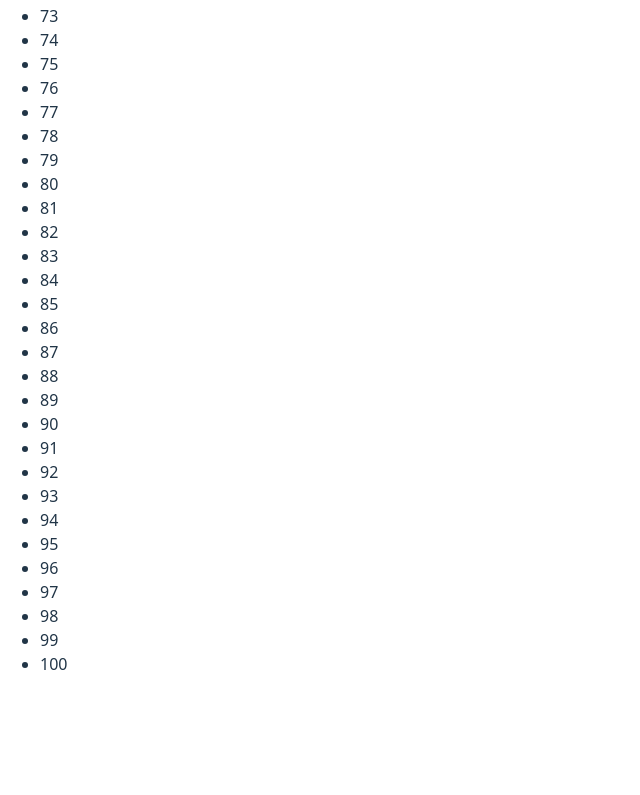
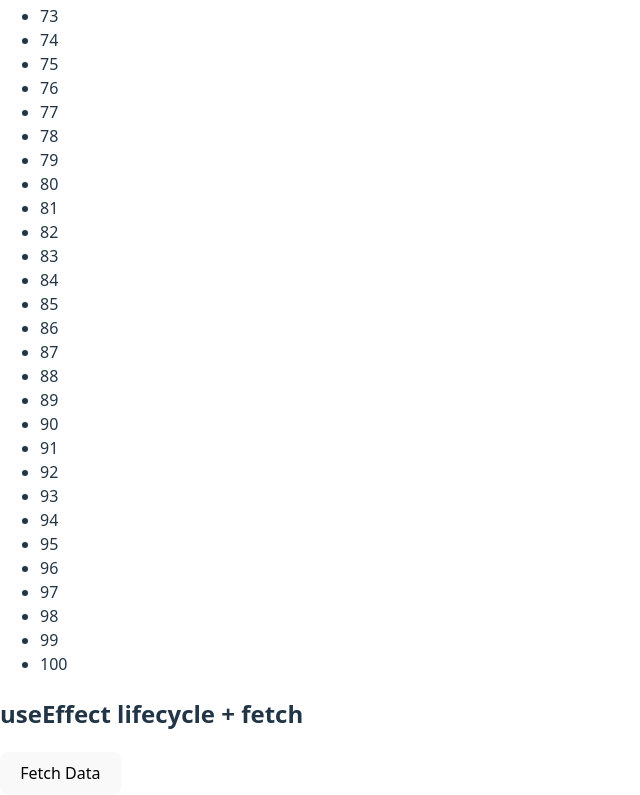
Before and after one commit to Pandecanela2018/Pandecanela2018-onboarding-frontend-react, a React (Vite) app in the folder helloWorld/: page / in a window 1280 px wide. Shown: the part 2410-3205 px from the top of the page, without its empty margins (0-640 px from the left). Before the commit the page ends 3102 px from the top, so only its background shows below. Built offline with nearby package versions, Linux system fonts and the light colour scheme.

Commit message:
ANSWER
Closes #24

```diff
--- a/helloWorld/src/App.jsx
+++ b/helloWorld/src/App.jsx
@@ -2,6 +2,7 @@ import { useTranslation } from "react-i18next";
 import ContactForm from "./components/forms/contactForm";
 import CallbackRenderDemo from "./components/CallbackRenderDemo";
 import UseMemoPerformanceDemo from "./components/UseMemoPerformanceDemo";
+import UseEffectLifecycleDemo from "./components/UseEffectLifecycleDemo";
 
 function App() {
   const { t } = useTranslation();
@@ -11,6 +12,7 @@ function App() {
       <ContactForm />
       <CallbackRenderDemo />
       <UseMemoPerformanceDemo />
+      <UseEffectLifecycleDemo />
     </main>
   );
 }
--- /dev/null
+++ b/helloWorld/src/components/UseEffectLifecycleDemo.jsx
@@ -0,0 +1,59 @@
+import { useEffect, useRef, useState } from "react";
+
+function UseEffectLifecycleDemo() {
+  const [data, setData] = useState(null);
+  const [loading, setLoading] = useState(false);
+  const [error, setError] = useState("");
+  const controllerRef = useRef(null);
+
+  useEffect(() => {
+    console.log("UseEffectLifecycleDemo mounted");
+
+    return () => {
+      console.log("UseEffectLifecycleDemo unmounted");
+      controllerRef.current?.abort();
+    };
+  }, []);
+
+  const handleFetch = async () => {
+    controllerRef.current?.abort();
+    const controller = new AbortController();
+    controllerRef.current = controller;
+
+    setLoading(true);
+    setError("");
+
+    try {
+      const response = await fetch(
+        "https://jsonplaceholder.typicode.com/posts/1",
+        { signal: controller.signal },
+      );
+
+      if (!response.ok) {
+        throw new Error("Error fetching data");
+      }
+
+      const json = await response.json();
+      setData(json);
+    } catch (requestError) {
+      if (requestError.name !== "AbortError") {
+        setError(requestError.message);
+      }
+    } finally {
+      setLoading(false);
+    }
+  };
+
+  return (
+    <section>
+      <h2>useEffect lifecycle + fetch</h2>
+      <button onClick={handleFetch} disabled={loading}>
+        {loading ? "Loading..." : "Fetch Data"}
+      </button>
+      {error && <p>{error}</p>}
+      {data && <pre>{JSON.stringify(data, null, 2)}</pre>}
+    </section>
+  );
+}
+
+export default UseEffectLifecycleDemo;
```
Also changed, not shown: 1 other file (tests, documents, lock files or other folders).
